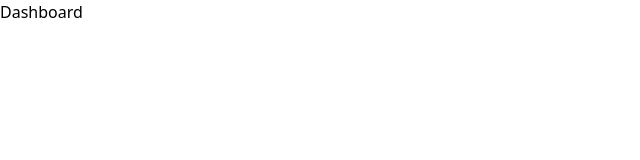
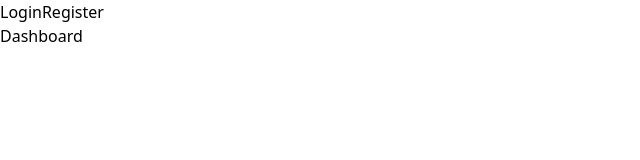
Before and after one commit to FYOTOL1/auth_system, a React (Vite) app: page /dashboard in a window 1280 px wide. Shown: the top 160 px of the page, without its empty margins (0-640 px from the left). Built offline with nearby package versions, Linux system fonts and the light colour scheme; sample sign-in values are in the browser's storage.

Commit message:
Add: Add Header For Test Another Pages | 5/17/2024 | 1m

```diff
--- a/src/components/Dashboard.jsx
+++ b/src/components/Dashboard.jsx
@@ -1,9 +1,14 @@
+import { Link } from "react-router-dom";
 import Layout from "../Layout";
 
 const Dashboard = () => {
   return (
     <>
       <Layout>
+        <header className="flex justify-center items-center gap-5 h-10 w-full bg-gray-50 shadow-sm">
+          <Link to={"/login"}>Login</Link>
+          <Link to={"/register"}>Register</Link>
+        </header>
         <h1 className="text-4xl text-blue-400">Dashboard</h1>
       </Layout>
     </>
```
